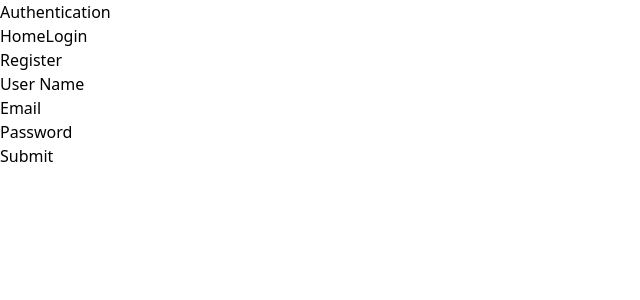
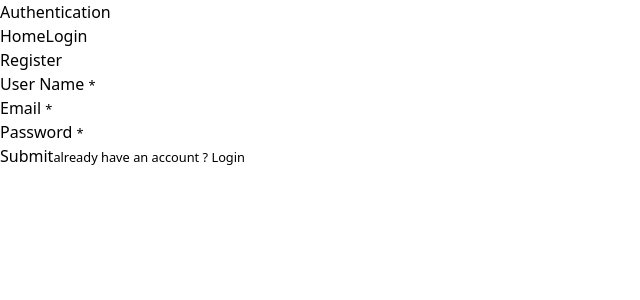
Before and after one commit to RajuNiranjan/o-auth, a React (Vite) app: page /register in a window 1280 px wide. Shown: the top 300 px of the page, without its empty margins (0-640 px from the left). Built offline with nearby package versions, Linux system fonts and the light colour scheme.

Commit message:
updated login and register screens

```diff
--- a/src/pages/login.jsx
+++ b/src/pages/login.jsx
@@ -2,18 +2,18 @@
 import { authFailure, authStart, authSuccess } from "../redux/Actions/user";
 import React, { useState } from "react";
 import { useDispatch, useSelector } from "react-redux";
-import { useNavigate } from "react-router-dom";
+import { Link, useNavigate } from "react-router-dom";
 
 const LogIn = () => {
   const dispatch = useDispatch();
-  const { loading, error } = useSelector((state) => state.user);
-
   const navigate = useNavigate();
 
   const [logInFormData, setLogInFormData] = useState({
     email: "",
     password: "",
   });
+
+  const [error, setError] = useState(false);
 
   const handleChange = (e) => {
     const { id, value } = e.target;
@@ -38,7 +38,8 @@
       navigate("/profile");
     } catch (error) {
       console.log(error);
-      dispatch(authFailure());
+      dispatch(authFailure(error));
+      setError(error.response.data.message);
     }
   };
 
@@ -50,7 +51,9 @@
       >
         <h1 className="text-center font-bold text-2xl">Register</h1>
         <div className="flex flex-col">
-          <label htmlFor="email">Email</label>
+          <label htmlFor="email">
+            Email <small className="text-red-500">*</small>
+          </label>
           <input
             type="email"
             id="email"
@@ -61,7 +64,9 @@
         </div>
 
         <div className="flex flex-col">
-          <label htmlFor="password">Password</label>
+          <label htmlFor="password">
+            Password <small className="text-red-500">*</small>
+          </label>
           <input
             type="password"
             id="password"
@@ -70,13 +75,20 @@
             className="focus:outline-none border p-3 rounded-lg"
           />
         </div>
-
+        {error && <small className="text-red-500 text-center">{error}</small>}
         <button
           type="submit"
           className="bg-blue-500 w-full p-3 rounded-lg text-white font-bold  text-xl"
         >
           Submit
         </button>
+
+        <small className="text-center">
+          don't have an account ?{" "}
+          <Link className="text-blue-500" to="/register">
+            Register
+          </Link>
+        </small>
       </form>
     </div>
   );
--- a/src/pages/register.jsx
+++ b/src/pages/register.jsx
@@ -1,6 +1,6 @@
 import axios from "axios";
 import React, { useState } from "react";
-import { useNavigate } from "react-router-dom";
+import { Link, useNavigate } from "react-router-dom";
 
 const Register = () => {
   const navigate = useNavigate();
@@ -10,6 +10,8 @@
     email: "",
     password: "",
   });
+
+  const [error, setError] = useState(false);
 
   const handleChange = (e) => {
     const { id, value } = e.target;
@@ -34,6 +36,7 @@
       navigate("/login");
     } catch (error) {
       console.log(error);
+      setError(error.response.data.message);
     }
   };
 
@@ -46,7 +49,9 @@
         <h1 className="text-center font-bold text-2xl">Register</h1>
 
         <div className="flex flex-col">
-          <label htmlFor="userName">User Name</label>
+          <label htmlFor="userName">
+            User Name <small className="text-red-500">*</small>
+          </label>
           <input
             type="text"
             id="userName"
@@ -57,7 +62,9 @@
         </div>
 
         <div className="flex flex-col">
-          <label htmlFor="email">Email</label>
+          <label htmlFor="email">
+            Email <small className="text-red-500">*</small>
+          </label>
           <input
             type="email"
             id="email"
@@ -68,7 +75,9 @@
         </div>
 
         <div className="flex flex-col">
-          <label htmlFor="password">Password</label>
+          <label htmlFor="password">
+            Password <small className="text-red-500">*</small>
+          </label>
           <input
             type="password"
             id="password"
@@ -77,13 +86,20 @@
             className="focus:outline-none border p-3 rounded-lg"
           />
         </div>
-
+        {error && <small className="text-red-500 text-center">{error}</small>}
         <button
           type="submit"
           className="bg-blue-500 w-full p-3 rounded-lg text-white font-bold  text-xl"
         >
           Submit
         </button>
+
+        <small className="text-center">
+          already have an account ?{" "}
+          <Link className="text-blue-500" to="/login">
+            Login
+          </Link>
+        </small>
       </form>
     </div>
   );
```
